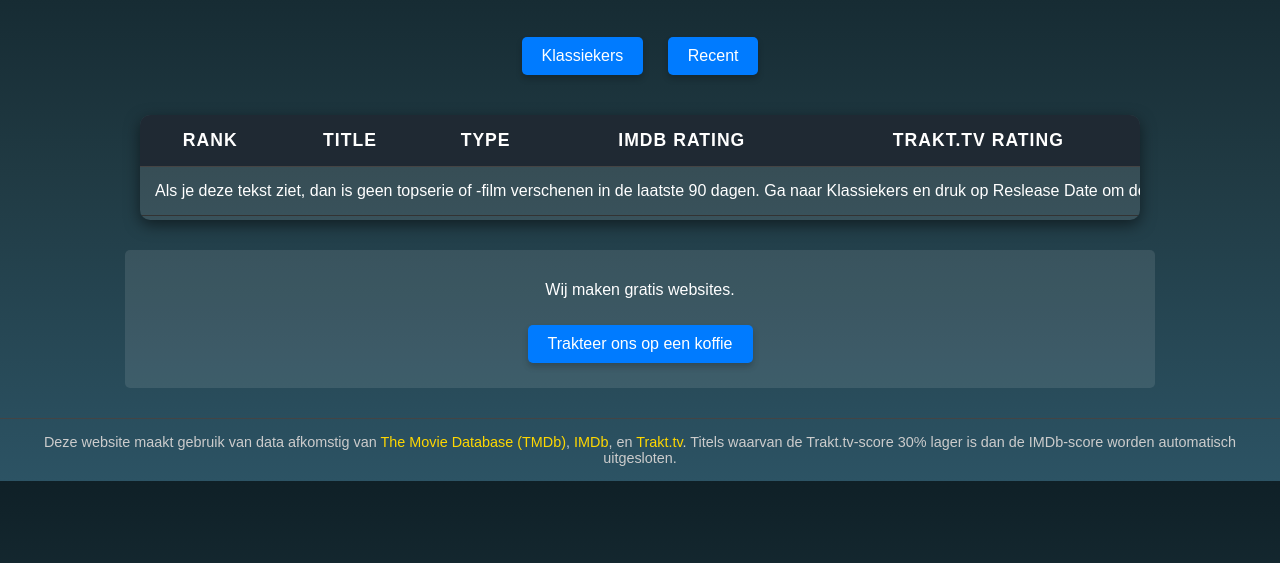
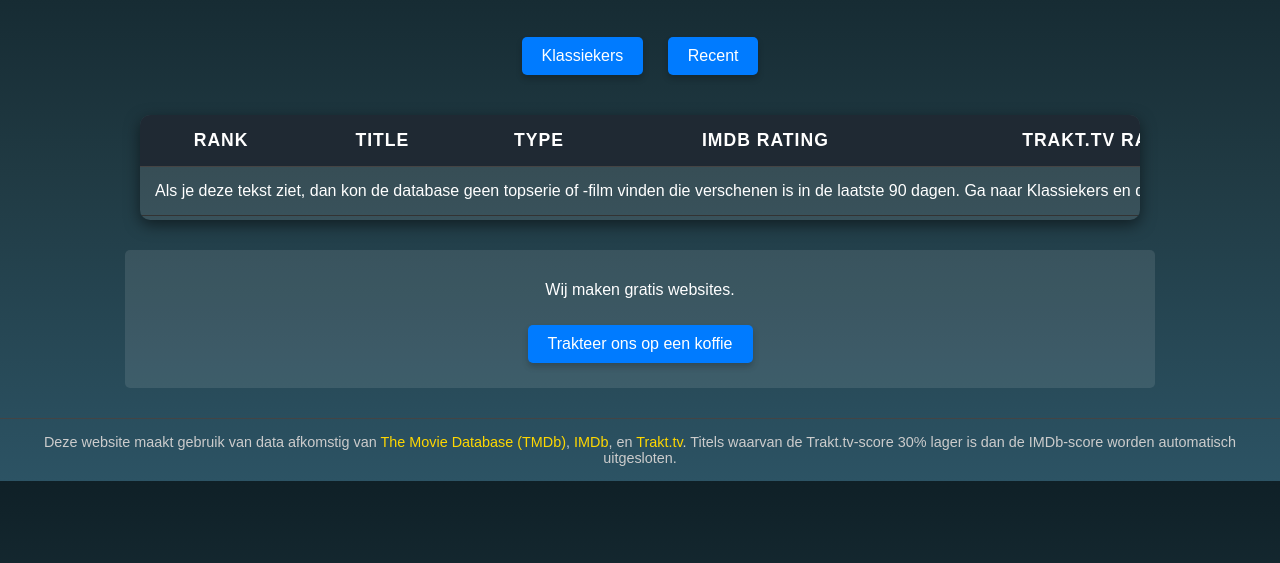
Before and after one commit to Rakkejak/hetbestevannetflix.be, a plain HTML site: page index.html in a window 1280 px wide. Shown: the part 137-700 px from the top of the page. Drawn offline with Linux system fonts and the light colour scheme.

Commit message:
Update index.html

```diff
--- a/index.html
+++ b/index.html
@@ -255,7 +255,8 @@
             const tableBody = document.getElementById('table-body');
             tableBody.innerHTML = `<tr>
               <td colspan="6" style="text-align: center;">
-                Als je deze tekst ziet, dan is geen topserie of -film verschenen in de laatste 90 dagen. Ga naar Klassiekers en druk op Reslease Date om de meest recente topserie of -film te zien.
+                Als je deze tekst ziet, dan kon de database geen topserie of -film vinden die verschenen is in de laatste 90 dagen.
+                Ga naar Klassiekers en druk op Reslease Date om de meest recente topserie of -film te zien.
               </td>
             </tr>`;
             return;
```
